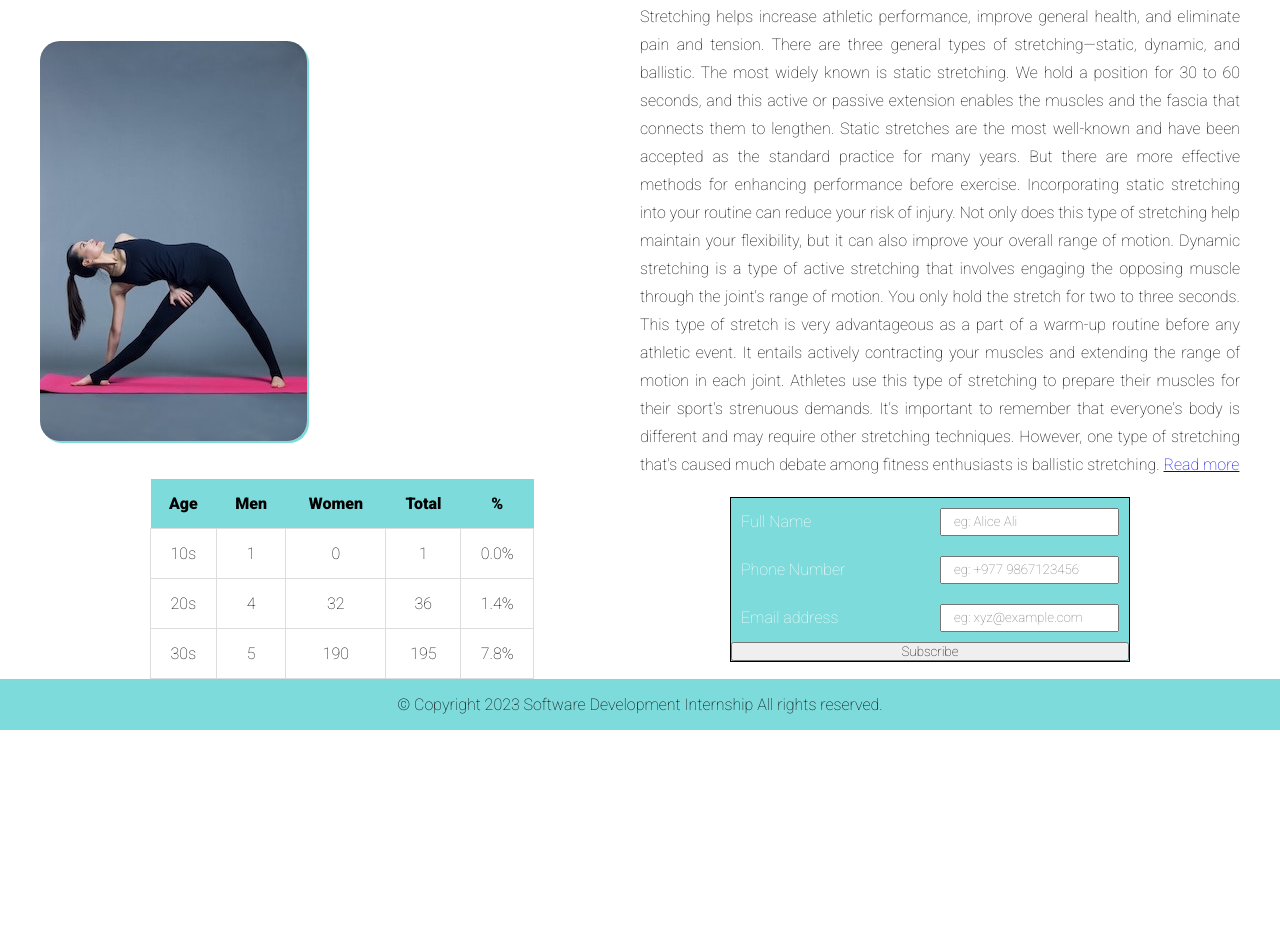
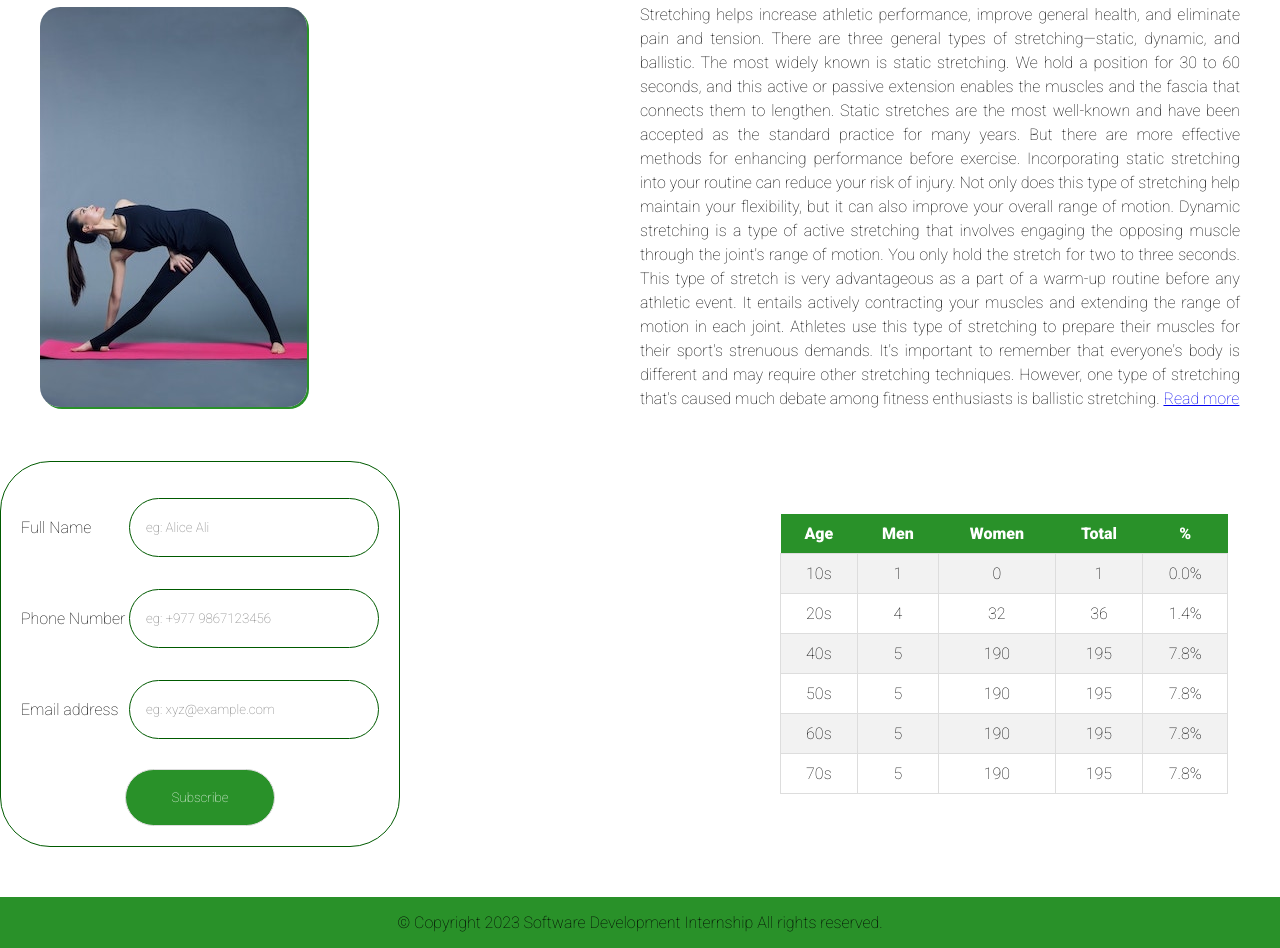
Before and after one commit to ahsinam/LFFitnessFlex.github.io, a plain HTML site: page index.html in a window 1280 px wide. Shown: the part 1451-2399 px from the top of the page. Before the commit the page ends 2181 px from the top, so only its background shows below. Drawn offline with Linux system fonts and the light colour scheme.

Commit message:
Form and Button

```diff
--- a/index.html
+++ b/index.html
@@ -50,7 +50,7 @@
           <img
             src="./image/stretching.jpg"
             alt="Stretching Image"
-            class="circle"
+            class="cRadius"
           />
           <p>
             Stretching is an essential physical exercise that helps move the
@@ -104,7 +104,7 @@
               ></span
             >
           </p>
-          <img src="./image/yogastart.jpg" alt="" class="circle" />
+          <img src="./image/yogastart.jpg" alt="" class="cRadius" />
         </div>
       </section>
       <section id="types" class="columnFlexbox">
@@ -147,6 +147,21 @@
       </section>
     </div>
     <div class="flexBox wideContainer">
+      <form class="columnFlexbox">
+        <div class="formData flexBox">
+          <label for="name">Full Name</label>
+          <input type="text" placeholder="eg: Alice Ali" />
+        </div>
+        <div class="formData flexBox">
+          <label for="number">Phone Number</label>
+          <input type="tel" placeholder="eg: +977 9867123456" />
+        </div>
+        <div class="formData flexBox">
+          <label for="email">Email address</label>
+          <input type="email" placeholder="eg: xyz@example.com" />
+        </div>
+        <button type="submit">Subscribe</button>
+      </form>
       <table id="fitnessData">
         <tr>
           <th>Age</th>
@@ -170,30 +185,35 @@
           <td>1.4%</td>
         </tr>
         <tr>
-          <td>30s</td>
+          <td>40s</td>
+          <td>5</td>
+          <td>190</td>
+          <td>195</td>
+          <td>7.8%</td>
+        </tr>
+        <tr>
+          <td>50s</td>
+          <td>5</td>
+          <td>190</td>
+          <td>195</td>
+          <td>7.8%</td>
+        </tr>
+        <tr>
+          <td>60s</td>
+          <td>5</td>
+          <td>190</td>
+          <td>195</td>
+          <td>7.8%</td>
+        </tr>
+        <tr>
+          <td>70s</td>
           <td>5</td>
           <td>190</td>
           <td>195</td>
           <td>7.8%</td>
         </tr>
       </table>
-      <form class="columnFlexbox">
-        <div class="formData flexBox">
-          <label for="name">Full Name</label>
-          <input type="text" placeholder="eg: Alice Ali" />
-        </div>
-        <div class="formData flexBox">
-          <label for="number">Phone Number</label>
-          <input type="tel" placeholder="eg: +977 9867123456" />
-        </div>
-        <div class="formData flexBox">
-          <label for="email">Email address</label>
-          <input type="email" placeholder="eg: xyz@example.com" />
-        </div>
-        <button type="submit">Subscribe</button>
-      </form>
     </div>
-
     <footer>
       &copy; Copyright 2023 Software Development Internship All rights reserved.
     </footer>
--- a/styles.css
+++ b/styles.css
@@ -9,7 +9,8 @@
 
 :root {
     --primary-color: #005a00;
-    --seconday-color: #7ddbdb;
+    /* --seconday-color: #5f9ea0; */
+    --seconday-color: #299129;
     --border-color: #ddd;
     --text-Color: green
 }
@@ -73,15 +74,10 @@ nav {
     margin: 16px;
 }
 
-.circle {
-    border-radius: 50%;
-    box-shadow: 2px 2px 0.5px 0 var(--seconday-color);
-}
-
 .content p {
     max-width: 600px;
     text-align: justify;
-    line-height: 28px;
+    line-height: 1.5;
 }
 
 .cRadius {
@@ -93,14 +89,16 @@ nav {
 
 /* Table  CSS starts here  */
 .wideContainer {
-    max-width: 1000px;
-    margin: 0 150px;
+    max-width: 1400px;
+    margin: 50px auto;
 }
 
 #fitnessData {
-    width: 30vw;
+    width: 35vw;
     height: 25vh;
     border-collapse: collapse;
+    margin-right: 52px;
+
 }
 
 #fitnessData td,
@@ -113,27 +111,47 @@ nav {
 #fitnessData th {
     border: none;
     background-color: var(--seconday-color);
+    color: white;
+}
+
+#fitnessData tr:nth-child(even) {
+    background-color: #f2f2f2;
 }
 
 /* Table CSS Ends here  */
 
 /* Form  CSS starts here  */
 form {
-    font-size: 16px;
     min-width: 400px;
+    /* background-color: pink; */
+    border: 1px solid var(--primary-color);
+    line-height: 25px;
+    padding: 20px;
+    border-radius: 50px;
+}
+
+form input {
+    min-width: 250px;
+    line-height: 25px;
+    padding: 16px;
+    border-radius: 50px;
+    border: 1px solid var(--primary-color);
+
+}
+
+form button {
+    min-width: 150px;
+    margin: 0 auto;
+    margin-top: 14px;
+    padding: 20px;
+    border-radius: 50px;
+    color: white;
+    border: 1px solid var(--border-color);
     background-color: var(--seconday-color);
-
-    border: 1px solid black;
-    color: white;
 }
 
 .formData {
-    margin: 10px;
-}
-
-.formData input {
-    height: 24px;
-    padding: 12px;
+    padding: 16px 0;
 }
 
 /* Form CSS Ends here  */
```
Also changed, not shown: image/circle1.png (added), image/circle2.png (added), image/gradient2.png (added).
